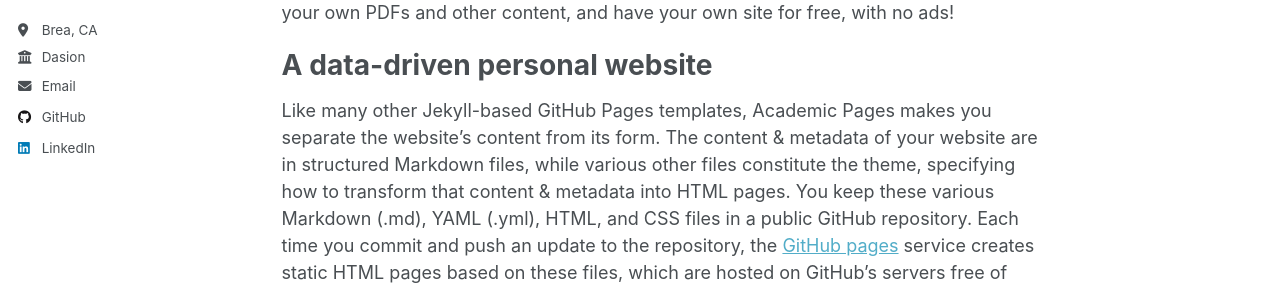
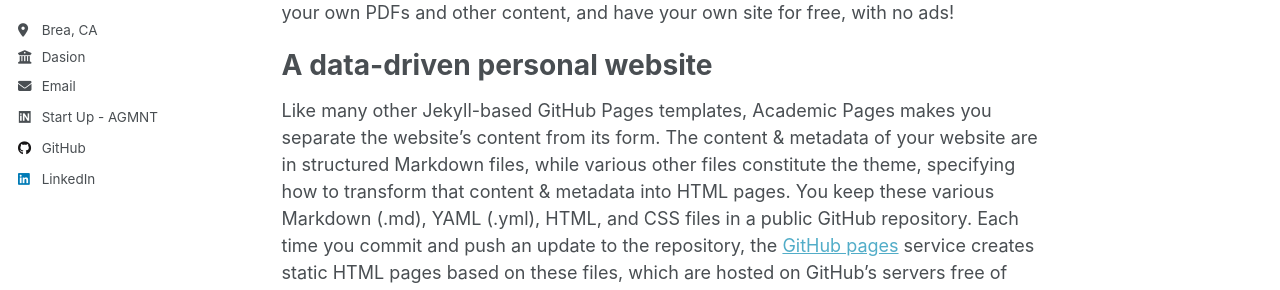
Before and after one commit to Vijay-Vankadaru/vijay-vankadaru.github.io, a Jekyll site: the page built from _pages/about.md, in a window 1280 px wide. Shown: the part 437-727 px from the top of the page. Built offline with Jekyll 4.4.1, drawn with Linux system fonts in a browser that asks for light colours; some web fonts are replaced; a script that is not in the unit is left out.

Commit message:
adding start up to profile

```diff
--- a/_config.yml
+++ b/_config.yml
@@ -25,7 +25,7 @@
   avatar           : "profile.png"
   name             : "Vijay Vankadaru"
   pronouns         : # example: "she/her"
-  bio              : "Aspiring PhD in Machine Learning Candidate\n Currently Pursuing a Masters In Data Science @ Berkeley\n Machine Learning Researcher/Engineer @ Dasion\n CTO @ AGMNT"
+  bio              : "Aspiring PhD in Machine Learning Candidate\n Currently Pursuing a Masters In Data Science @ Berkeley\n Machine Learning Researcher/Engineer @ Dasion\n CTO @ AGMNT" #fix this
   location         : "Brea, CA"
   employer         : "Dasion"
   uri              : # URL
@@ -42,7 +42,7 @@
   pubmed           : # "https://www.ncbi.nlm.nih.gov/pubmed/?term=john+snow"
   researchgate     : # URL
   scopus           : # URL
-  startup          : "" # URL
+  startup          : "https://agmnt.space" # URL
 
 
   # Repositories and software development
--- a/_includes/author-profile.html
+++ b/_includes/author-profile.html
@@ -68,6 +68,9 @@
       {% if author.inspire-hep %}
         <li><a href="{{ author.inspire-hep }}"><i class="ai ai-inspire ai-fw icon-pad-right"></i>INSPIRE-HEP</a></li>
       {% endif %}
+      {% if author.startup %}
+      <li><a href="{{ author.startup }}"><i class="ai ai-inspire ai-fw icon-pad-right"></i>Start Up - AGMNT</a></li>
+    {% endif %}
 
       <!-- Font Awesome icons / Repositories and software development -->
       {% if author.bitbucket %}
```
